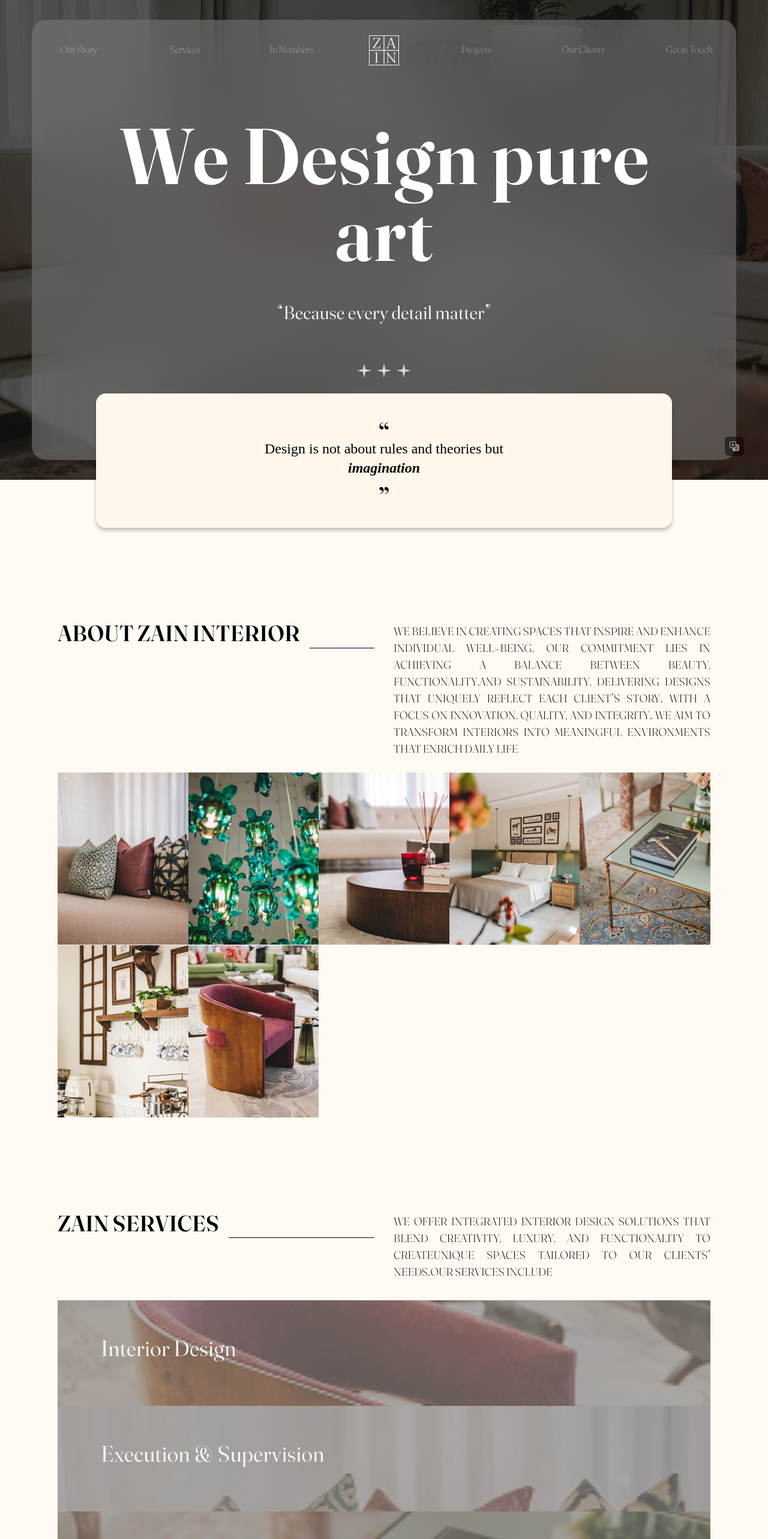
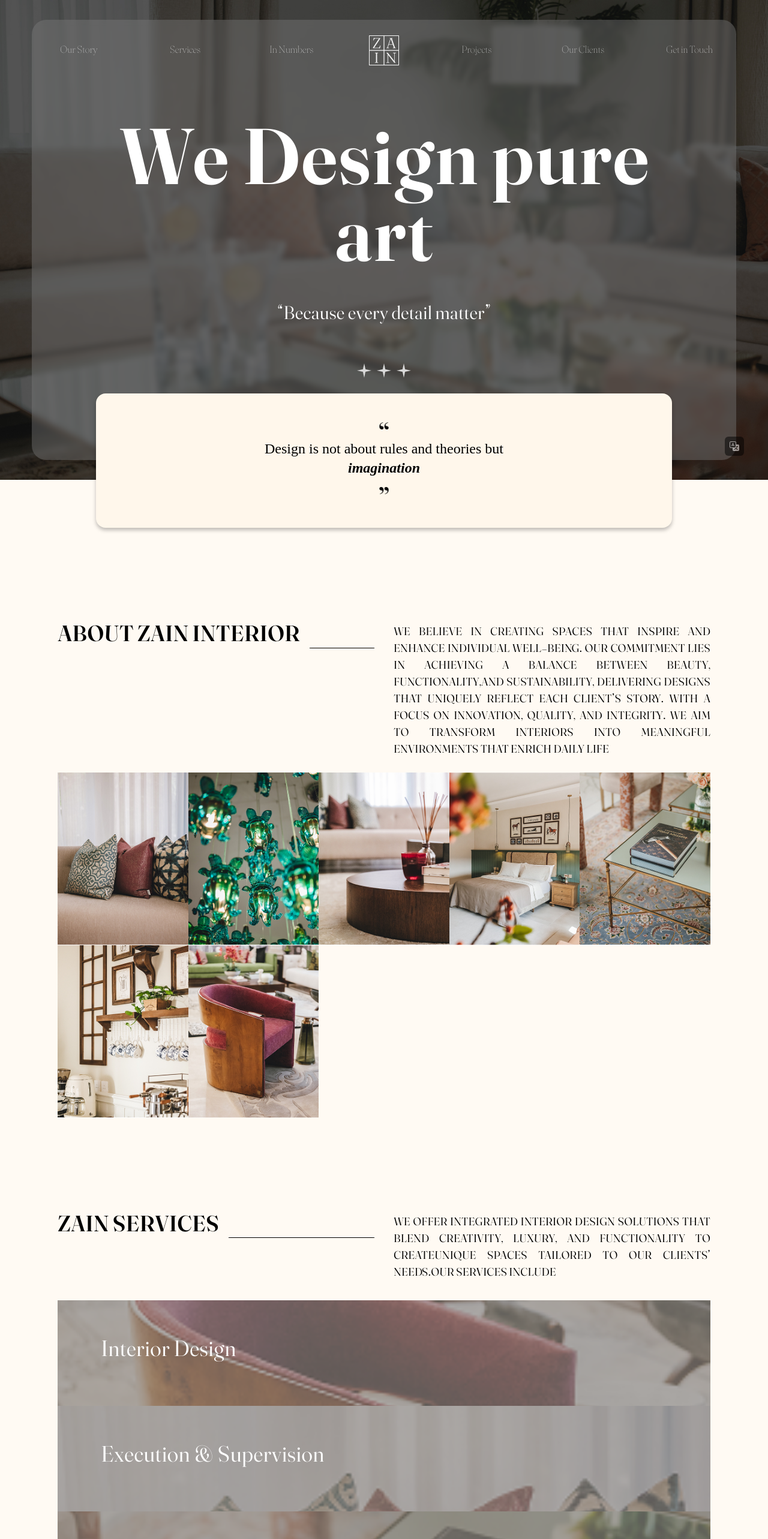
Before and after one commit to amxr21/zain-interior-website, a React (Vite) app in the folder frontend/: page / in a window 1280 px wide. Shown: the top 2566 px of the page at 60% size. Built offline with nearby package versions, Linux system fonts and the light colour scheme.

Commit message:
update styles

```diff
--- a/frontend/src/components/AboutIntro.jsx
+++ b/frontend/src/components/AboutIntro.jsx
@@ -17,7 +17,7 @@ const AboutIntro = () => {
             </div>
 
 
-            <p className={`flex-1 about-text text-justify text-sm lg:text-lg font-light uppercase`}>{translations[language].about.description}</p>
+            <p className={`flex-1 about-text text-justify text-sm lg:text-lg font-normal uppercase`}>{translations[language].about.description}</p>
 
             {/* <p className="flex-1 about-text text-justify text-lg font-light uppercase">Zain Interior, based in Saudi Arabia, specializes in transforming spaces with innovative designs and exceptional craftsmanship. Having successfully served over 40 satisfied clients, we create elegant, functional, and modern interiors for homes and businesses. Our expert team focuses on delivering personalized solutions, ensuring quality and customer satisfaction in every project, reflecting style and comfort.</p> */}
 
--- a/frontend/src/components/CategoryHeader.jsx
+++ b/frontend/src/components/CategoryHeader.jsx
@@ -13,7 +13,7 @@ const CategoryHeader = ({selected, Classes, header, titleLink}) => {
     const handleClick = (e) => {setCategory(categoryRef.current.id)}
 
     return (
-        <div ref={categoryRef} id={titleLink} onClick={handleClick} className={`project-category text-[0.9rem] lg:text-lg ${category == titleLink ? "bg-[#EBD9B3] text-white" :"bg-transparent"} cursor-pointer px-2 py-1 rounded-md lg:p-2 ${Classes}`}>
+        <div ref={categoryRef} id={titleLink} onClick={handleClick} className={`project-category text-[0.9rem] lg:text-xl ${category == titleLink ? "bg-[#EBD9B3] text-white" :"bg-transparent"} cursor-pointer px-2 py-1 rounded-md lg:p-2 ${Classes}`}>
             {header}
         </div>
     )
--- a/frontend/src/components/HeroCard.jsx
+++ b/frontend/src/components/HeroCard.jsx
@@ -13,7 +13,7 @@ const HeroCard = () => {
 
 
     return (
-        <div className="hero-section flex flex-col items-center justify-center lg:bg-[rgb(128,128,128,0.5)] lg:w-11/12 h-full lg:h-11/12 rounded-3xl p-8 lg:p-20 gap-y-16 lg:backdrop-blur-[60px] mt-00 lg:mt-0">
+        <div className="hero-section flex flex-col items-center justify-center lg:bg-[rgb(128,128,128,0.4)] lg:w-11/12 h-full lg:h-11/12 rounded-3xl p-8 lg:p-20 gap-y-16 lg:backdrop-blur-[4px] mt-00 lg:mt-0">
             <div className="lg:pt-10 flex flex-col items-end lg:items-center gap-y-2 lg:gap-y-16 mt-16 lg:mt-0 h-9/12 lg:h-fit">
                 <div className="lg:text-center flex flex-col gap-y-10 lg:gap-y-10">
                     <h1 className={`text-8xl lg:text-9xl font-black font-[Doran] text-white ${language == 'ar' ? ' leading-32' : ''}`}>{translations[language].hero.title}</h1>
--- a/frontend/src/components/Number.jsx
+++ b/frontend/src/components/Number.jsx
@@ -11,7 +11,7 @@ const Number = ({ number, numberText, classes }) => {
     return (
         <div className={`flex flex-col items-center gap-y-3 py-4 ${classes}`}>
             <h2 className={`text-6xl lg:text-8xl font-extrabold ${language == 'ar' ? "lg:-mr-5" : 'lg:-ml-5'} `}>+{number}</h2>
-            <p className="text-lg lg:text-2xl w-full text-center font-light">{numberText}</p>
+            <p className="text-xl lg:text-2xl w-full text-center font-light">{numberText}</p>
         </div>
     )
 }
--- a/frontend/src/components/NumbersHeader.jsx
+++ b/frontend/src/components/NumbersHeader.jsx
@@ -20,7 +20,7 @@ const NumbersHeader  = () => {
             <div className="header">
                 <img src={language == 'ar' ? ZainTypoAr : ZainTypo } alt="" className="min-w-24 w-24 lg:min-w-64" />
             </div>
-            <div className="numbers-info text-sm lg:text-lg text-justify">{translations[language].statistics.subtitle}</div>
+            <div className="numbers-info text-sm lg:text-xl text-justify">{translations[language].statistics.subtitle}</div>
         </div>
     )
 }
--- a/frontend/src/components/Service.jsx
+++ b/frontend/src/components/Service.jsx
@@ -27,7 +27,7 @@ const Service = ({bannerImage, serviceHeader, serviceDetails})  => {
             <div ref={serviceRef} onMouseEnter={handleHover} onMouseLeave={handleHover} className="service flex items-center justify text absolute px-6 py-8 lg:p-18 text-white w-full h-full overflow-hidden">
                 <div className="service-info h-7 lg:h-12 overflow-hidden">
                     <h2 className="service-header text-xl lg:text-4xl font-normal lg:mb-2">{serviceHeader}</h2>
-                    <p className="service-details text-sm lg:text-md font-light">{serviceDetails}</p>
+                    <p className="service-details text-sm lg:text-xl font-light">{serviceDetails}</p>
 
                 </div>
             </div>
--- a/frontend/src/components/ServicesIntro.jsx
+++ b/frontend/src/components/ServicesIntro.jsx
@@ -16,7 +16,7 @@ const ServicesIntro = () => {
                 <p>{translations[language].services.title}</p>
                 <div className="grow text-2xl text-[#FFFAF3] border-b-black border-b-[1px]">....</div>
             </div>
-            <p className="flex-1 about-text text-sm lg:text-lg text-justify text-lg font-light uppercase">{translations[language].services.description}</p>
+            <p className="flex-1 about-text text-sm lg:text-lg text-justify text-lg font-normal uppercase">{translations[language].services.description}</p>
             {/* <p className="flex-1 about-text text-justify text-lg font-light uppercase">We ensure to deliver the best quality for our clients through our services. We ensure to deliver the best quality for our clients through our services. </p> */}
         </div>
     )
--- a/frontend/vite.config.js
+++ b/frontend/vite.config.js
@@ -8,6 +8,6 @@ export default defineConfig({
   plugins: [
     react(),
     tailwindcss(),
-
   ],
+  base: './frontend'
 })
```
Also changed, not shown: 1 other file (tests, documents, lock files or other folders).
